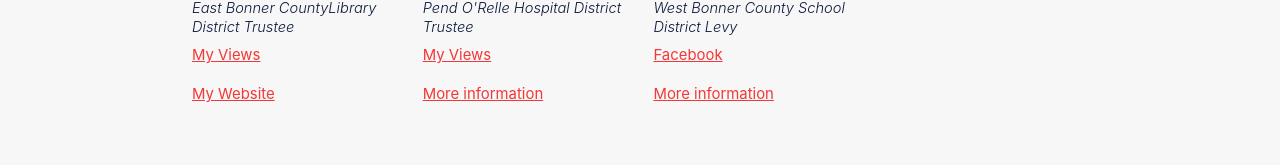
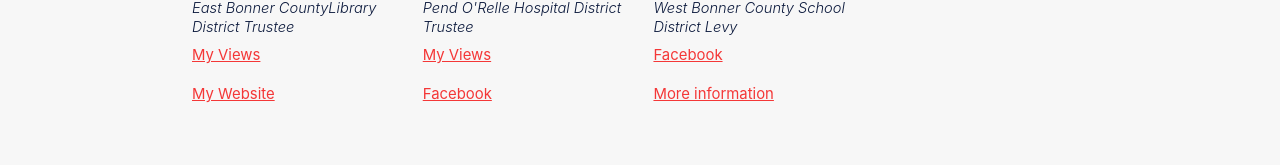
Before and after one commit to pactechteam/bonnervotes, a Next.js app: page / in a window 1280 px wide. Shown: the part 961-1126 px from the top of the page. Built offline with nearby package versions, Linux system fonts and the light colour scheme.

Commit message:
nicole changes

```diff
--- a/pages/index.js
+++ b/pages/index.js
@@ -51,8 +51,7 @@
                 name: "Cynthia Buse",
                 position: "Pend O'Relle Hospital District Trustee",
                 website: undefined,
-                moreInformation:
-                  "https://www.facebook.com/CynthiaBuseBonnerCounty",
+                facebook: "https://www.facebook.com/CynthiaBuseBonnerCounty",
                 surveyUrl:
                   "https://amv995.a2cdn1.secureserver.net/wp-content/uploads/2023/04/Watchmen-Voter-Guide-for-Pend-Oreille-Hospital-District.pdf",
                 slug: "buse",
--- a/pages/where-to-vote.js
+++ b/pages/where-to-vote.js
@@ -39,7 +39,7 @@
           </div> */}
           <p>
             <Link href="https://www.bonnercountyid.gov/departments/Elections">
-              <a target="blank">County webpage source link</a>
+              <a target="blank">Bonner County Elections</a>
             </Link>
           </p>
         </div>
```
